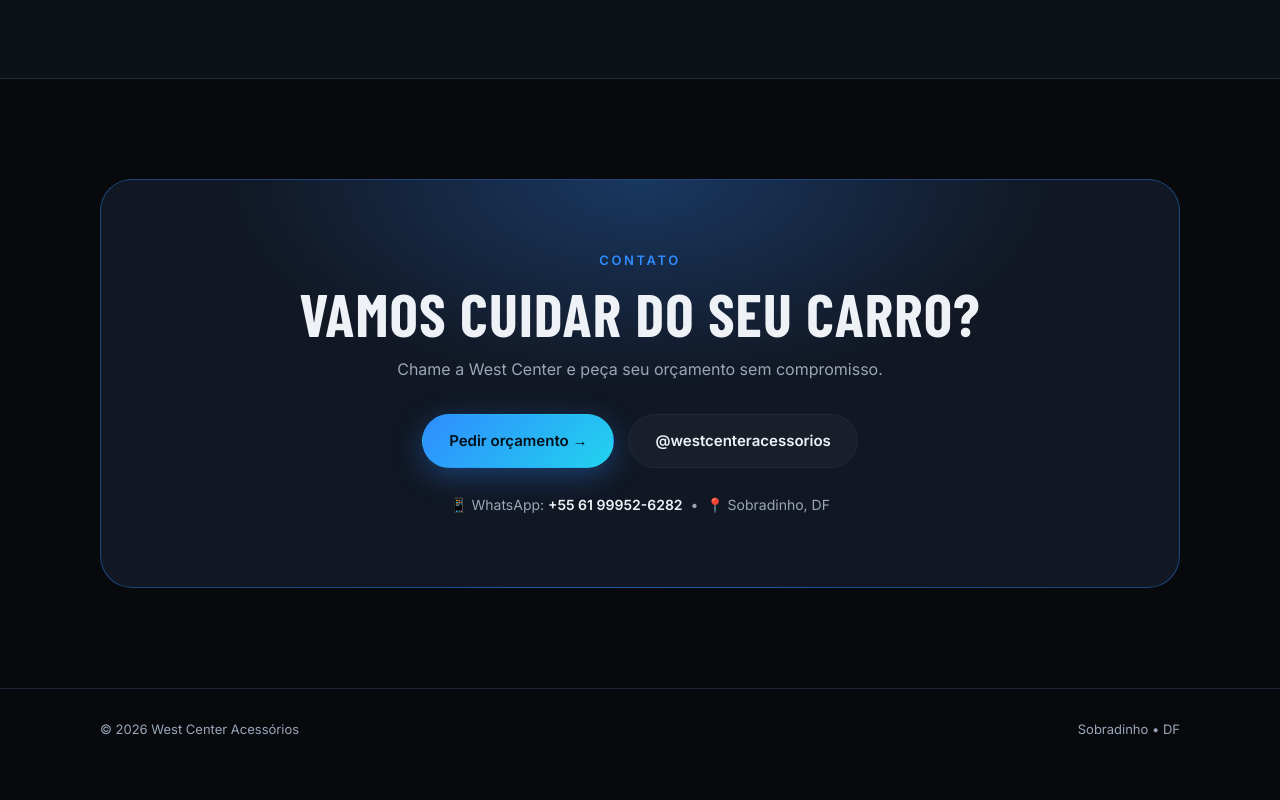
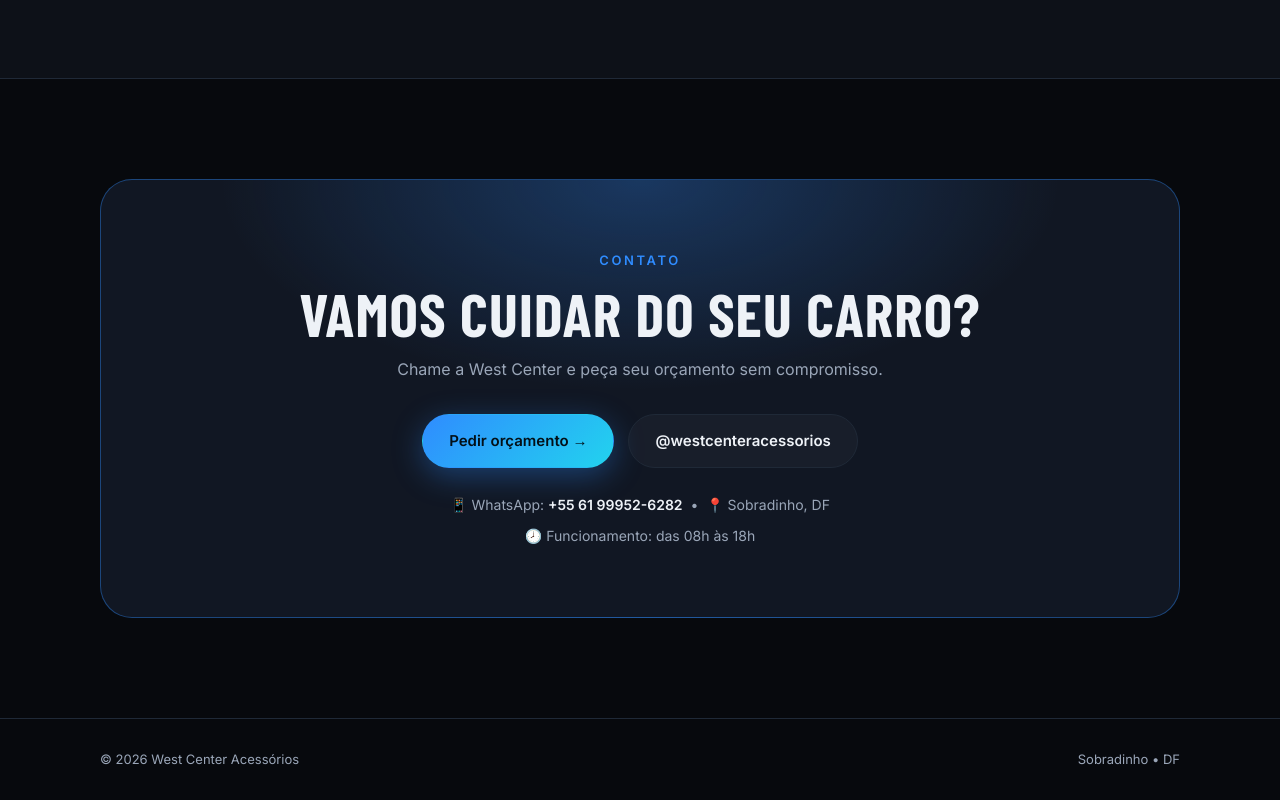
Before and after one commit to EduBR122/westcenter-site, a plain HTML site: page index.html in a window 1280 px wide. Shown: the part 4368-5168 px from the top of the page. Before the commit the page ends 5138 px from the top, so only its background shows below. Drawn offline with nearby package versions, Linux system fonts and the light colour scheme; a web font is replaced by a local one.

Commit message:
Add opening hours
Co-Authored-By: Claude Sonnet 5.5 <noreply@anthropic.com>

```diff
--- a/index.html
+++ b/index.html
@@ -272,6 +272,7 @@ footer .wrap{display:flex;justify-content:space-between;flex-wrap:wrap;gap:12px}
         <a class="btn btn-ghost" href="https://www.instagram.com/westcenteracessorios/" target="_blank" rel="noopener">@westcenteracessorios</a>
       </div>
       <p class="loc">📱 WhatsApp: <a href="https://wa.me/5561999526282" target="_blank" rel="noopener" style="color:var(--text);font-weight:600">+55 61 99952-6282</a> &nbsp;•&nbsp; 📍 Sobradinho, DF</p>
+      <p class="loc" style="margin-top:8px">🕗 Funcionamento: das 08h às 18h</p>
     </div>
   </div>
 </section>
```
